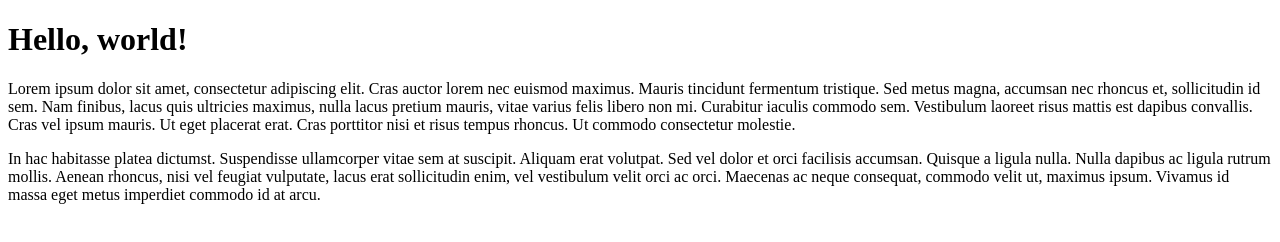
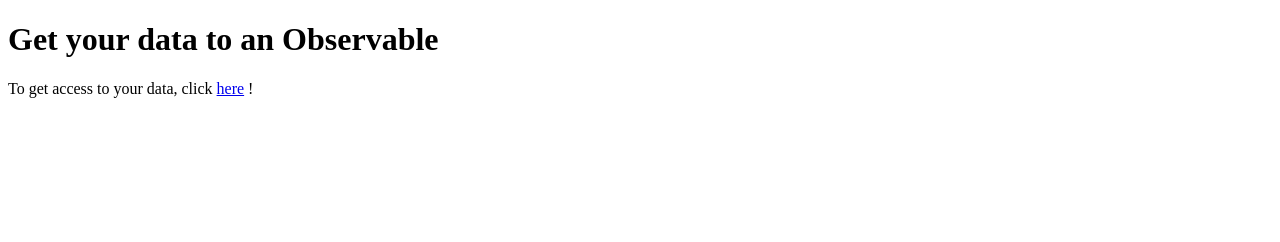
Before and after one commit to ggroult3/linkObs, a website: page assets/html/index.html in a window 1280 px wide. Drawn offline with Linux system fonts and the light colour scheme.

Commit message:
Add URL to access data

```diff
--- a/assets/html/index.html
+++ b/assets/html/index.html
@@ -9,7 +9,6 @@
 </head>
 
 <body>
-    <h1>Hello, world!</h1>
-    <p>Lorem ipsum dolor sit amet, consectetur adipiscing elit. Cras auctor lorem nec euismod maximus. Mauris tincidunt fermentum tristique. Sed metus magna, accumsan nec rhoncus et, sollicitudin id sem. Nam finibus, lacus quis ultricies maximus, nulla lacus pretium mauris, vitae varius felis libero non mi. Curabitur iaculis commodo sem. Vestibulum laoreet risus mattis est dapibus convallis. Cras vel ipsum mauris. Ut eget placerat erat. Cras porttitor nisi et risus tempus rhoncus. Ut commodo consectetur molestie.</p>
-    <p>In hac habitasse platea dictumst. Suspendisse ullamcorper vitae sem at suscipit. Aliquam erat volutpat. Sed vel dolor et orci facilisis accumsan. Quisque a ligula nulla. Nulla dapibus ac ligula rutrum mollis. Aenean rhoncus, nisi vel feugiat vulputate, lacus erat sollicitudin enim, vel vestibulum velit orci ac orci. Maecenas ac neque consequat, commodo velit ut, maximus ipsum. Vivamus id massa eget metus imperdiet commodo id at arcu.</p>
+    <h1>Get your data to an Observable</h1>
+    <div>To get access to your data, click <a href="./getData">here</a> !</div>
 </body>
```
